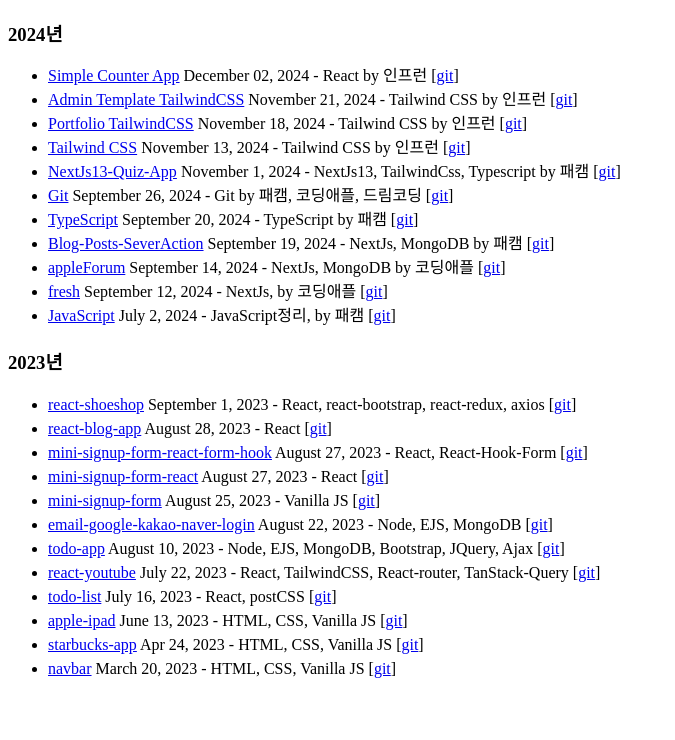
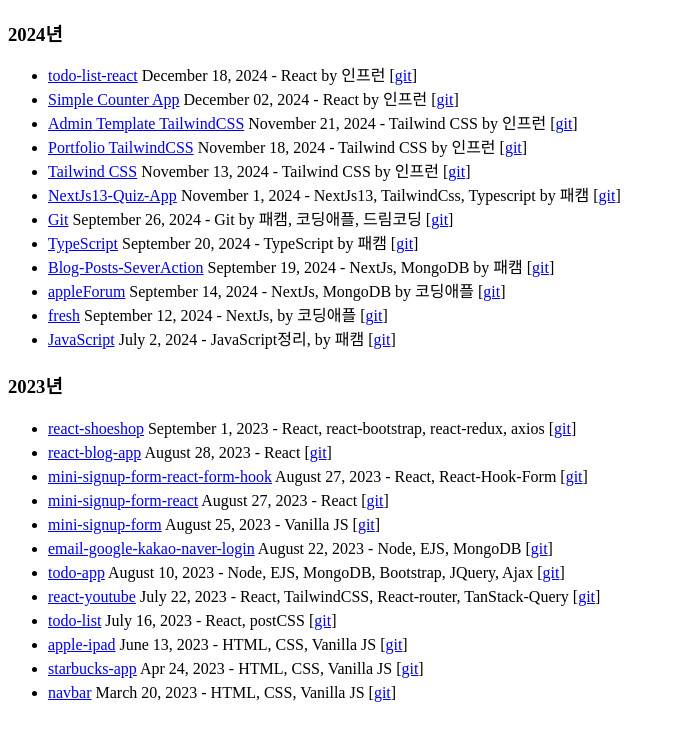
Before and after one commit to EulerStudy/eulerstudy.github.io, a plain HTML site: page index.html in a window 1280 px wide. Shown: the whole page, without its empty margins (0-675 px from the left). Drawn offline with Linux system fonts and the light colour scheme.

Commit message:
Update index.html

```diff
--- a/index.html
+++ b/index.html
@@ -10,6 +10,10 @@
 <body>
   <h3>2024년</h3>
   <ul>
+    <li>
+      <a href="https://todo-list-react-euler.netlify.app/" target="_blank">todo-list-react</a>
+      December 18, 2024 - React by 인프런 [<a href="https://github.com/EulerStudy/todo-list-react" target="_blank">git</a>]
+    </li>
     <li>
       <a href="https://simple-counter-react-euler.netlify.app/" target="_blank">Simple Counter App</a>
       December 02, 2024 - React by 인프런 [<a href="https://github.com/EulerStudy/simple-counter-react" target="_blank">git</a>]
```
